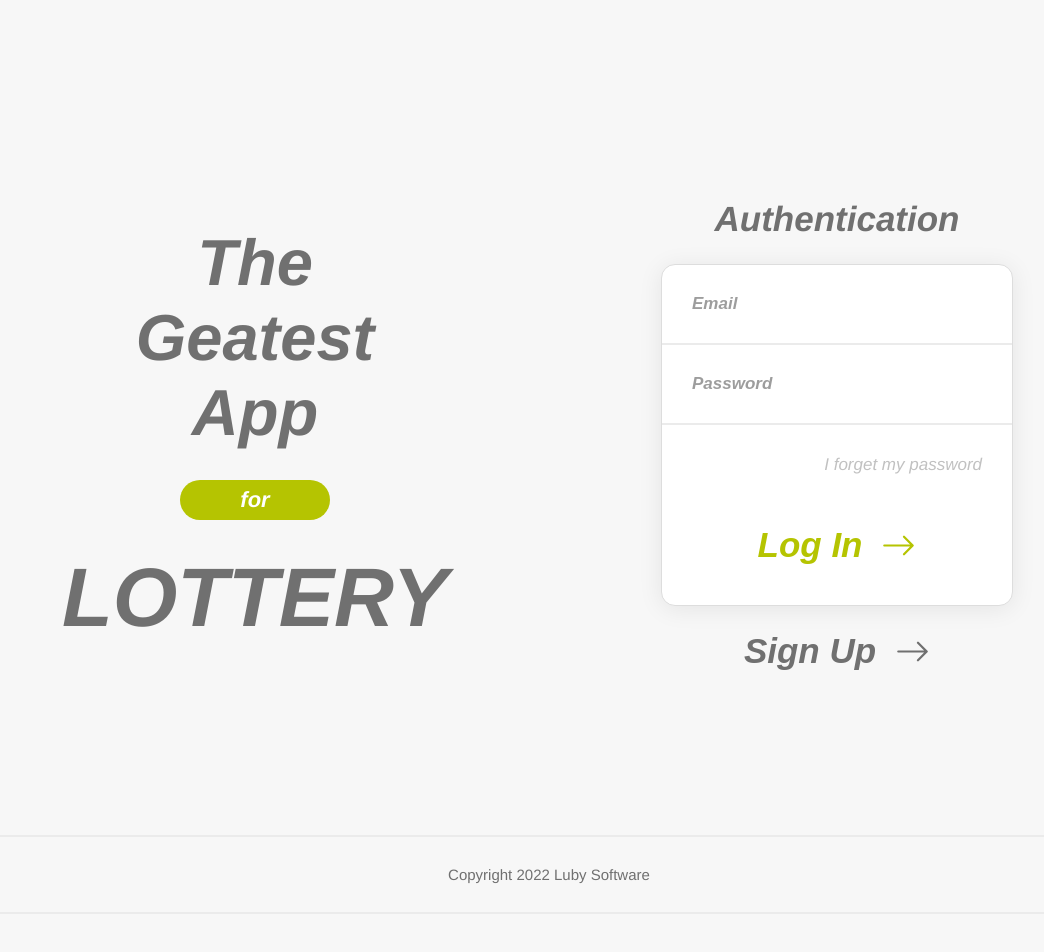
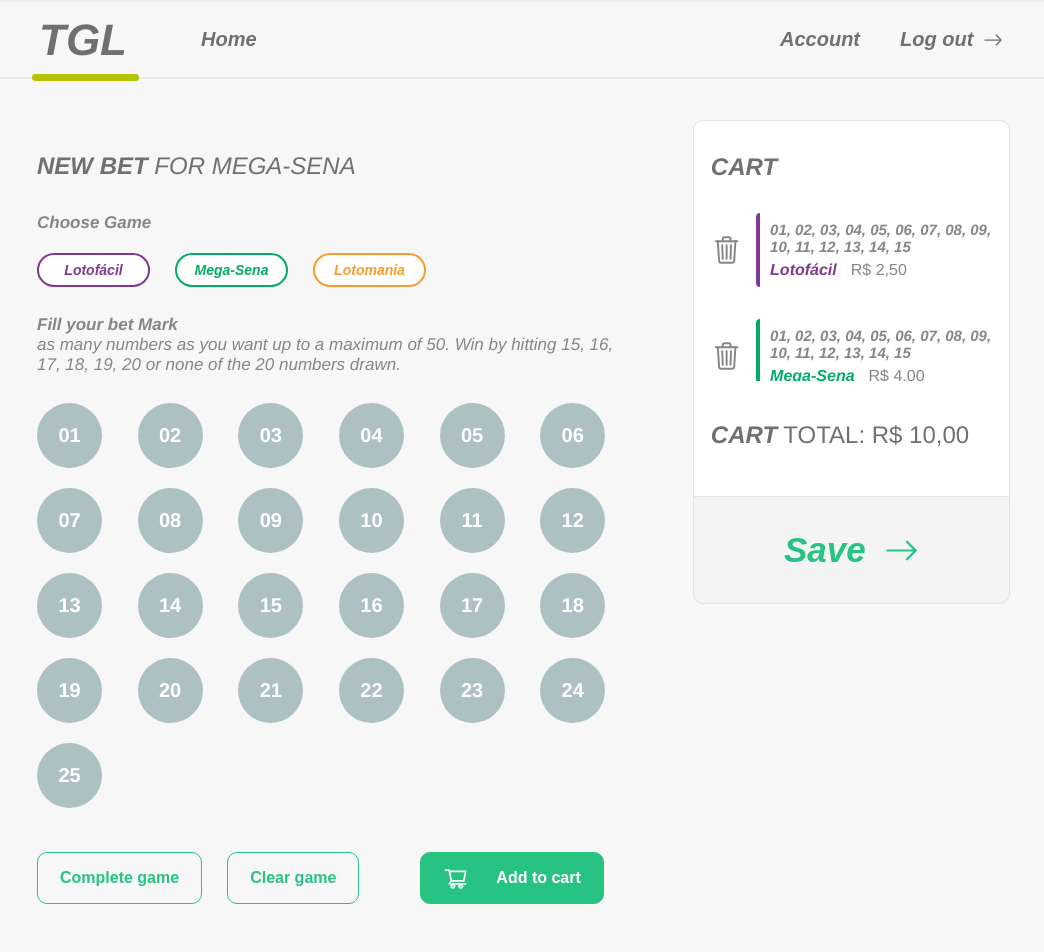
Before and after one commit to JuniorVinicius/TGL, a React (Create React App) app in the folder front-end/: page /newbet in a window 1280 px wide. Before the commit this address led to /. Shown: the top 952 px of the page, without its empty margins (91-1135 px from the left). Before the commit the page ends 914 px from the top, so only its background shows below. Built offline with nearby package versions, Linux system fonts and the light colour scheme.

Commit message:
feat: add random numbers

```diff
--- a/front-end/src/components/Numbers/index.tsx
+++ b/front-end/src/components/Numbers/index.tsx
@@ -1,19 +1,25 @@
 import { BoxNumbers, Number } from "./Numbers";
 import { useState, useEffect } from "react";
 
-const DUMMY_ARRAY: any[] = [];
+let DUMMY_ARRAY: any[] = [];
+
+interface IBet {
+  randomValues?: number[];
+}
 
 for (let x = 1; x <= 25; x++) {
   DUMMY_ARRAY.push({ id: x.toString(), clicked: false });
 }
 
-interface IBet {
-  randomValues?: number[];
+const generateNumbers = (range: number) => {
+  DUMMY_ARRAY = []
+  for (let x = 1; x <= range; x++) {
+    DUMMY_ARRAY.push({ id: x.toString(), clicked: false });
+  }
 }
 
 const Numbers = (props: IBet) => {
   const [color, setColor] = useState("");
-  const [clicked, setClicked] = useState(false);
   const [choosen, setChoosen] = useState<any[]>();
   const [count, setCount] = useState<number>(0);
 
@@ -24,7 +30,6 @@
       alert("maximum");
     } else {
       setColor("#0f0");
-      setClicked(!clicked);
 
       DUMMY_ARRAY.forEach((element) => {
         if (element.id === value.id) {
@@ -41,17 +46,18 @@
     verify();
   };
 
+
   const verify = () => {
     const array = DUMMY_ARRAY.filter((number) => !!number.clicked);
     setChoosen(array);
   };
 
-  console.log("Cart :>> ", choosen);
-
   useEffect(() => {
+    if(randomValues){
+      generateNumbers(30)
       DUMMY_ARRAY.forEach((element) => {
         randomValues?.forEach((value) => {
-        if (element.id === value.toString()) {
+          if (element.id === value.toString() && !element.clicked) {
             setColor("#0f0");
             element.clicked = !element.clicked;
           }
@@ -59,15 +65,18 @@
 
       });
 
-
       if(randomValues){
         verify();
         setCount(randomValues.length);
       }
 
       console.log('randomValues :>> ', randomValues);
+    }
 
-  }, [randomValues]);
+  },[randomValues]);
+
+  console.log("Cart :>> ", choosen);
+  console.log("Count :>> ", count);
 
   const numbers = DUMMY_ARRAY.map((number: any) => {
     return (
--- a/front-end/src/pages/NewBetPage.tsx
+++ b/front-end/src/pages/NewBetPage.tsx
@@ -27,7 +27,7 @@
 
     let x = 0;
     while(x <= 6){
-      const randomNumber = Math.floor(Math.random() * 15);
+      const randomNumber = Math.floor(Math.random() * 25) + 1;
       if (numbers.some((number) => number === randomNumber) || randomNumber === 0) {
         x--;
       } else {
--- a/front-end/src/routes/protectedRoutes/Protected.tsx
+++ b/front-end/src/routes/protectedRoutes/Protected.tsx
@@ -1,7 +1,8 @@
 import { Outlet, Navigate } from "react-router-dom";
 
 const ProtectedRoutes = () => {
-  const isAuthenticated = localStorage.getItem("token");
+  // const isAuthenticated = localStorage.getItem("token");
+  const isAuthenticated = true;
   return isAuthenticated ? <Outlet /> : <Navigate to="/" />;
 };
 export default ProtectedRoutes;
```
Lines whose indentation alone changed are shown as unchanged.
